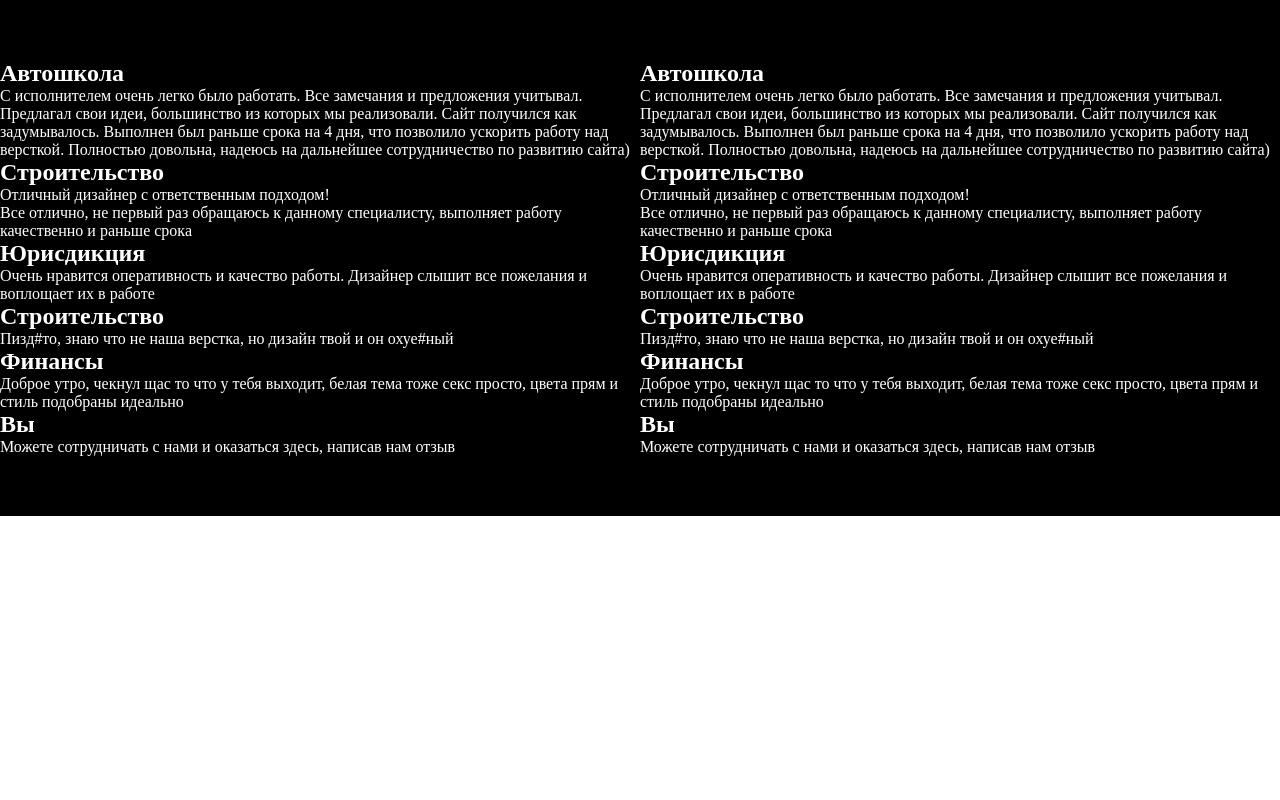
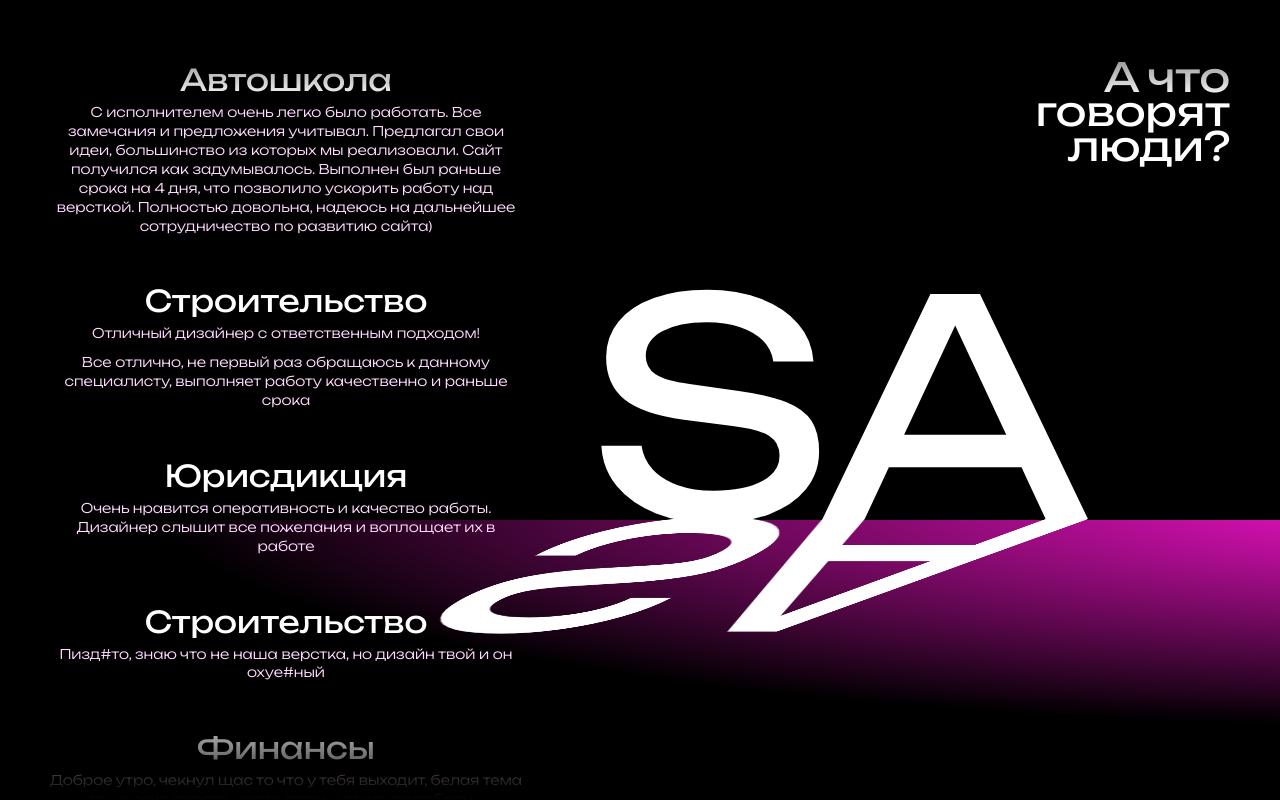
Before and after one commit to IgorUshakov05/Site-avakan, a Next.js app: page / in a window 1280 px wide. Built offline with nearby package versions, Linux system fonts and the light colour scheme.

Commit message:
Стили

```diff
--- a/src/app/blocks/Response.tsx
+++ b/src/app/blocks/Response.tsx
@@ -1,6 +1,6 @@
 "use client";
 import ReviewItem from "../components/Review";
-import { useState, useEffect } from "react";
+import { useState, useEffect, useRef, useLayoutEffect } from "react";
 import style from "@/app/style/Response.module.css";
 
 interface Review {
@@ -10,6 +10,18 @@ interface Review {
 
 function Response() {
   let [reviews, setReviews] = useState<Review[]>([]);
+  let [scrollPosition, setScrollPosition] = useState<number | null>(null);
+  let elem = useRef(null);
+  function AutoScroll(elem: any) {
+    elem.scroll({
+      top: 10,
+      behavior: "smooth",
+    });
+  }
+  useLayoutEffect(() => {
+    setScrollPosition(10);
+    return () => {};
+  }, []);
   useEffect(() => {
     setReviews([
       {
@@ -54,7 +66,8 @@ function Response() {
   return (
     <>
       <div className={`${style.Response}`}>
-        <div>
+        <div className={`${style.MainWidth}`}>
+          <div className={`${style.Responds}`} ref={elem} id="scrollelem">
             {reviews.map((item, index) => {
               return (
                 <ReviewItem
@@ -65,16 +78,18 @@ function Response() {
               );
             })}
           </div>
+
           <div>
-          {reviews.map((item, index) => {
-            return (
-              <ReviewItem
-                key={index}
-                client={item.client}
-                message={item.message}
-              />
-            );
-          })}
+            <h1 className={`${style.what}`}>А что говорят люди?</h1>
+          </div>
+        </div>
+        <div className={`${style.bg}`}></div>
+
+        <div className={`${style.bottomElement}`}>
+          <div className={`${style.SAbox}`}>
+            <span className={`${style.SA}`}>SA</span>
+            <span className={`${style.SA_Rotate}`}>SA</span>
+          </div>
         </div>
       </div>
     </>
--- a/src/app/components/Review.tsx
+++ b/src/app/components/Review.tsx
@@ -5,7 +5,7 @@ interface Review {
 import style from '@/app/style/ResponseItem.module.css'
 const ReviewItem = ({ client, message }: Review) => {
   return (
-    <article>
+    <article className={`${style.item}`}>
       <header>
         <h2 className={`${style.client} ${style.colorWhite}`}>{client}</h2>
       </header>
--- a/src/app/layout.tsx
+++ b/src/app/layout.tsx
@@ -2,15 +2,38 @@ import type { Metadata } from "next";
 import localFont from "next/font/local";
 import "./style/globals.css";
 
-const geistSans = localFont({
-  src: "./fonts/GeistVF.woff",
-  variable: "--font-geist-sans",
-  weight: "100 900",
+// Загружаем все вариации шрифта
+const UnboundedBlack = localFont({
+  src: "./fonts/Unbounded/static/Unbounded-Black.ttf",
+  variable: "--Unbounded-Black",
 });
-const geistMono = localFont({
+const UnboundedBold = localFont({
+  src: "./fonts/Unbounded/static/Unbounded-Bold.ttf",
+  variable: "--Unbounded-Bold",
+});
+const UnboundedExtraBold = localFont({
   src: "./fonts/Unbounded/static/Unbounded-ExtraBold.ttf",
-  variable: "--font-geist-mono",
-  weight: "100 900",
+  variable: "--Unbounded-ExtraBold",
+});
+const UnboundedExtraLight = localFont({
+  src: "./fonts/Unbounded/static/Unbounded-ExtraLight.ttf",
+  variable: "--Unbounded-ExtraLight",
+});
+const UnboundedLight = localFont({
+  src: "./fonts/Unbounded/static/Unbounded-Light.ttf",
+  variable: "--Unbounded-Light",
+});
+const UnboundedMedium = localFont({
+  src: "./fonts/Unbounded/static/Unbounded-Medium.ttf",
+  variable: "--Unbounded-Medium",
+});
+const UnboundedRegular = localFont({
+  src: "./fonts/Unbounded/static/Unbounded-Regular.ttf",
+  variable: "--Unbounded-Regular",
+});
+const UnboundedSemiBold = localFont({
+  src: "./fonts/Unbounded/static/Unbounded-SemiBold.ttf",
+  variable: "--Unbounded-SemiBold",
 });
 
 export const metadata: Metadata = {
@@ -25,7 +48,9 @@ export default function RootLayout({
 }>) {
   return (
     <html lang="ru">
-      <body className={`${geistSans.variable} ${geistMono.variable}`}>
+      <body
+        className={`${UnboundedBlack.variable} ${UnboundedBold.variable} ${UnboundedExtraBold.variable} ${UnboundedExtraLight.variable} ${UnboundedLight.variable} ${UnboundedMedium.variable} ${UnboundedRegular.variable} ${UnboundedSemiBold.variable}`}
+      >
         {children}
       </body>
     </html>
--- a/src/app/style/Response.module.css
+++ b/src/app/style/Response.module.css
@@ -1,9 +1,126 @@
 .Response {
-    width: 100%;
-    padding: 60px 0;
-    background: black;
-    display: flex;
-    align-items: center;
-    justify-content: space-between;
-    flex-direction: row;
+  width: 100%;
+  background: black;
+  height: 100vh;
+  max-height: 1000px;
+  overflow-x: hidden;
+  position: relative;
 }
+.bg {
+  background: radial-gradient(
+      122% 25.02% at 71% 39%,
+      rgb(255, 19, 212),
+      rgb(255, 192, 193) 25%,
+      rgb(255, 41, 127) 50.798%,
+      rgb(0, 0, 0) 100%
+    )
+    /* Предупреждение: градиент использует вращение, не поддерживаемое CSS, и может работать не так, как ожидается. */;
+}
+.MainWidth {
+  margin: auto;
+  max-width: 1200px;
+  height: 100vh;
+  display: flex;
+  padding: 0 10px;
+  align-items: flex-start;
+  justify-content: space-between;
+  flex-direction: row;
+}
+.SA,
+.SA_Rotate {
+  color: white;
+  font-family: var(--Unbounded-Regular);
+  font-size: 300px;
+  font-weight: 400;
+  line-height: 86%;
+  letter-spacing: 5%;
+  text-align: left;
+}
+.SA_Rotate {
+  color: white;
+  transform: skew(-61deg, 0deg) rotateX(180deg) scaleY(0.5);
+  margin-right: 201px;
+  margin-top: -90px;
+  height: -moz-fit-content;
+  height: fit-content;
+}
+.SAbox {
+  display: flex;
+  z-index: 9;
+  right: 0;
+  left: 30%;
+  top: 27.5%;
+  align-items: center;
+  flex-direction: column;
+  margin-top: -242px;
+  width: fit-content;
+  margin: -242px auto;
+  padding-left: 400px;
+}
+.what {
+  color: rgb(255, 255, 255);
+  font-family: var(--Unbounded-Regular);
+  font-size: 40px;
+  margin-top: 60px;
+  font-weight: 400;
+  width: 300px;
+  line-height: 86%;
+  letter-spacing: 5%;
+  text-align: right;
+}
+.Responds {
+  width: 1500px;
+  position: relative;
+  width: 40%;
+  overflow-y: scroll;
+  max-height: 100vh;
+}
+
+.Responds::-webkit-scrollbar {
+  display: none;
+}
+
+.Responds::before {
+  content: "";
+  top: 0;
+  right: 0;
+  position: fixed;
+  left: 0;
+  height: 100px;
+  background: linear-gradient(
+    180deg,
+    rgb(0, 0, 0),
+    rgba(102, 102, 102, 0) 100%
+  );
+  z-index: 5;
+}
+
+.Responds::after {
+  content: "";
+  bottom: 0;
+  right: 0;
+  position: fixed;
+  left: 0;
+  height: 100px;
+  transform: rotate(180deg);
+  background: linear-gradient(
+    180deg,
+    rgb(0, 0, 0),
+    rgba(102, 102, 102, 0) 100%
+  );
+  z-index: 5;
+}
+.bottomElement {
+  background: radial-gradient(
+    119.77% 94.05% at 117% -8%,
+    rgb(255, 19, 212),
+    rgb(0, 0, 0) 88%
+  );
+  width: 100%;
+  height: 35%;
+  bottom: 0;
+  z-index: 0;
+  right: 0;
+  left: 0;
+  position: absolute;
+}
--- a/src/app/style/ResponseItem.module.css
+++ b/src/app/style/ResponseItem.module.css
@@ -1,10 +1,40 @@
 .colorWhite {
-    color: white;
+  color: white;
+}
+.item {
+  display: flex;
+  text-align: center;
+  align-items: center;
+  position: relative;
+  z-index: 3;
+  flex-direction: column;
+}
+.item:nth-child(1) {
+    margin-top: 67px;
 }
 
+.item:last-child {
+  margin-bottom: 67px;
+}
+.item:not(:nth-child(1)) {
+  margin-top: 53px;
+}
 .client {
-
+  color: rgb(255, 255, 255);
+  font-family: var(--Unbounded-Regular);
+  font-size: 30px;
+  font-weight: 400;
+  line-height: 86%;
+  letter-spacing: 5%;
+  text-align: center;
 }
 .description {
-
+  margin-top: 10px;
+  color: rgb(255, 217, 255);
+  font-family: var(--Unbounded-Light);
+  font-size: 13.35px;
+  font-weight: 300;
+  line-height: 142.56%;
+  letter-spacing: 0%;
+  text-align: center;
 }
--- a/src/app/style/globals.css
+++ b/src/app/style/globals.css
@@ -3,4 +3,5 @@
   margin: 0;
   outline: none;
   list-style: none;
+  box-sizing: border-box;
 }
```
Lines whose indentation alone changed are shown as unchanged.
